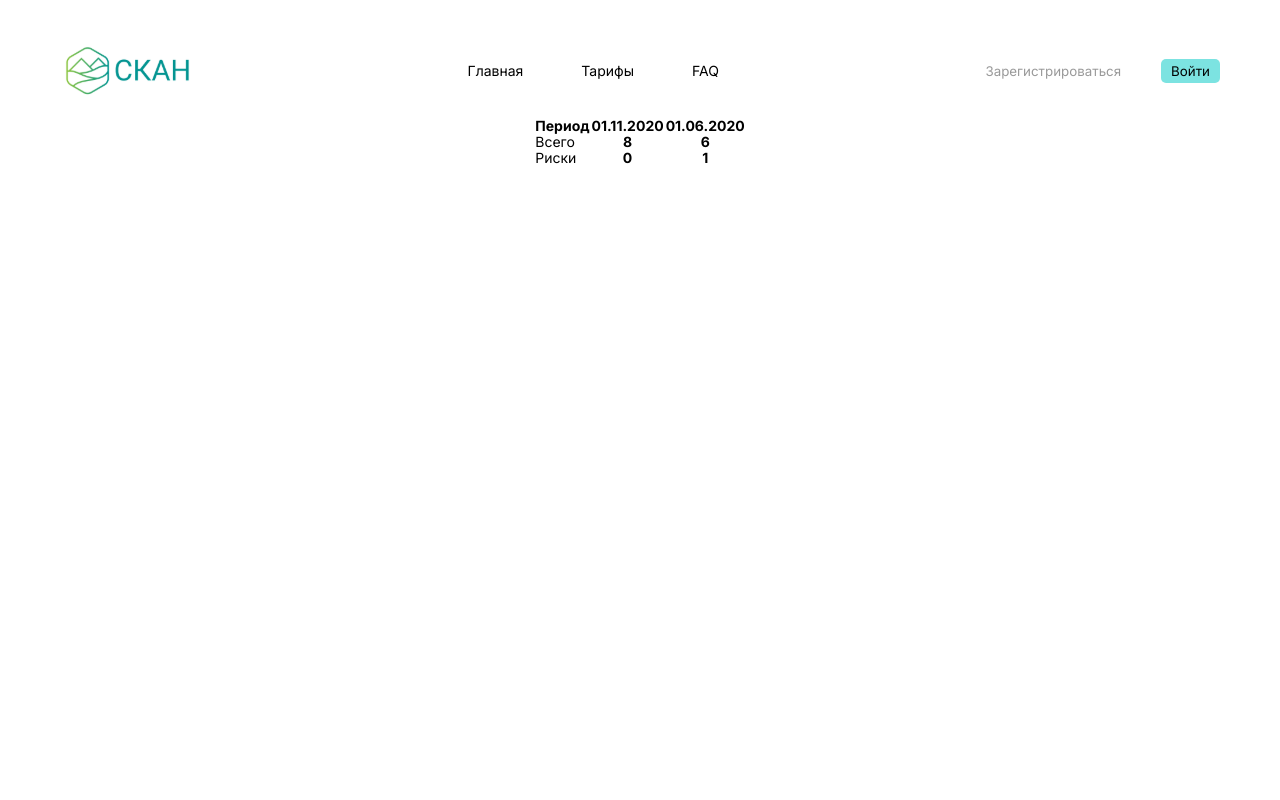
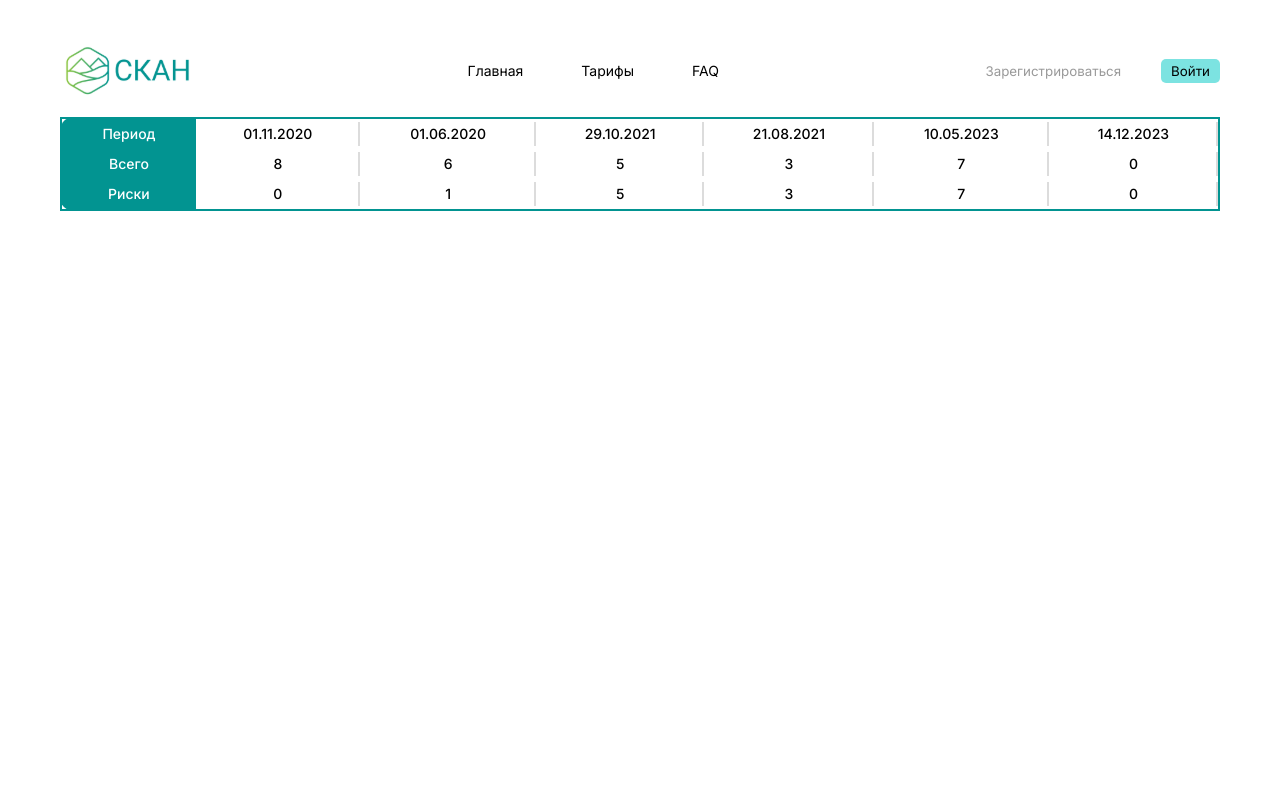
Before and after one commit to Galiyaga/finally-project, a React (Vite) app: page /searh in a window 1280 px wide. Both pictures are taken after typing "Sample", "5" into the empty fields and a click on the button "Поиск". Shown: the top 800 px of the page. Built offline with nearby package versions, Linux system fonts and the light colour scheme; no server answers; a web font is replaced by a local one.

Commit message:
верстка сводки, как таблицы

```diff
--- a/src/components/Search/Searchpage.jsx
+++ b/src/components/Search/Searchpage.jsx
@@ -218,6 +218,34 @@ export default function Searchpage() {
         ],
         histogramType: "riskFactors",
       },
+      {
+        data: [
+          { date: "2021-10-29T03:00:00+03:00", value: 5 },
+          { date: "2021-08-21T03:00:00+03:00", value: 3 },
+        ],
+        histogramType: "totalDocuments",
+      },
+      {
+        data: [
+          { date: "2021-10-29T03:00:00+03:00", value: 5 },
+          { date: "2021-08-21T03:00:00+03:00", value: 3 },
+        ],
+        histogramType: "riskFactors",
+      },
+      {
+        data: [
+          { date: "2023-05-10T03:00:00+03:00", value: 7 },
+          { date: "2023-12-14T03:00:00+03:00", value: 0 },
+        ],
+        histogramType: "totalDocuments",
+      },
+      {
+        data: [
+          { date: "2023-05-10T03:00:00+03:00", value: 7 },
+          { date: "2023-12-14T03:00:00+03:00", value: 0 },
+        ],
+        histogramType: "riskFactors",
+      },
     ];
 
     const formattedData = formatMockData(simulatedData)
@@ -273,21 +301,27 @@ export default function Searchpage() {
     console.log('data', data)
 
     return (
-      <table className={styles.summaryTable}>
+      <table className={styles.table__summary}>
         <thead>
           <tr>
-            <th>Период</th>
-            {data.map((column) => <th key={column.date}>{column.date}</th>)}
+            <th className={`${styles.table__title} ${styles.date}`}>Период</th>
+            {data.map((column) => (
+              <td key={column.date}>{column.date}</td>
+            ))}
           </tr>
         </thead>
         <tbody>
           <tr>
-            <td>Всего</td>
-            {data.map((column) => <th key={column.total}>{column.total}</th>)}
+            <th className={`${styles.table__title} ${styles.total}`}>Всего</th>
+            {data.map((column) => (
+              <td key={column.total}>{column.total}</td>
+            ))}
           </tr>
           <tr>
-            <td>Риски</td>
-            {data.map((column) => <th key={column.risk}>{column.risk}</th>)}
+            <th className={`${styles.table__title} ${styles.risk}`}>Риски</th>
+            {data.map((column) => (
+              <td key={column.risk}>{column.risk}</td>
+            ))}
           </tr>
         </tbody>
       </table>
--- a/src/components/Search/Searchpage.module.css
+++ b/src/components/Search/Searchpage.module.css
@@ -214,3 +214,56 @@
 	background: #FFFFFF;
 	border-color: #000000;
 }
+
+/* Страница результата */
+
+.table__summary {
+  width: 100%;
+  border-collapse: collapse;
+	border: 2px solid #029491;
+	border-radius: 10px;
+}
+
+.table__summary th, .table__summary td {
+  padding: 8px;
+  text-align: center;
+  font-weight: 500;
+	position: relative;
+}
+
+.table__summary td::after {
+  content: '';
+  position: absolute;
+  right: 0;
+  top: 10%;
+  bottom: 10%;
+  width: 2px;
+  background-color: #dcdcdc;
+}
+
+.date{
+  border-top-left-radius: 10px;
+}
+
+.risk {
+  border-bottom-left-radius: 10px;
+}
+
+td:first-child {
+  border-bottom-left-radius: 10px;
+}
+
+td:last-child {
+  border-bottom-right-radius: 10px;
+}
+
+.table__title{
+	padding: 27px 18px;
+	background-color: #029491;
+	color: white;
+}
+
+.error {
+  color: red;
+  font-weight: bold;
+}
```
